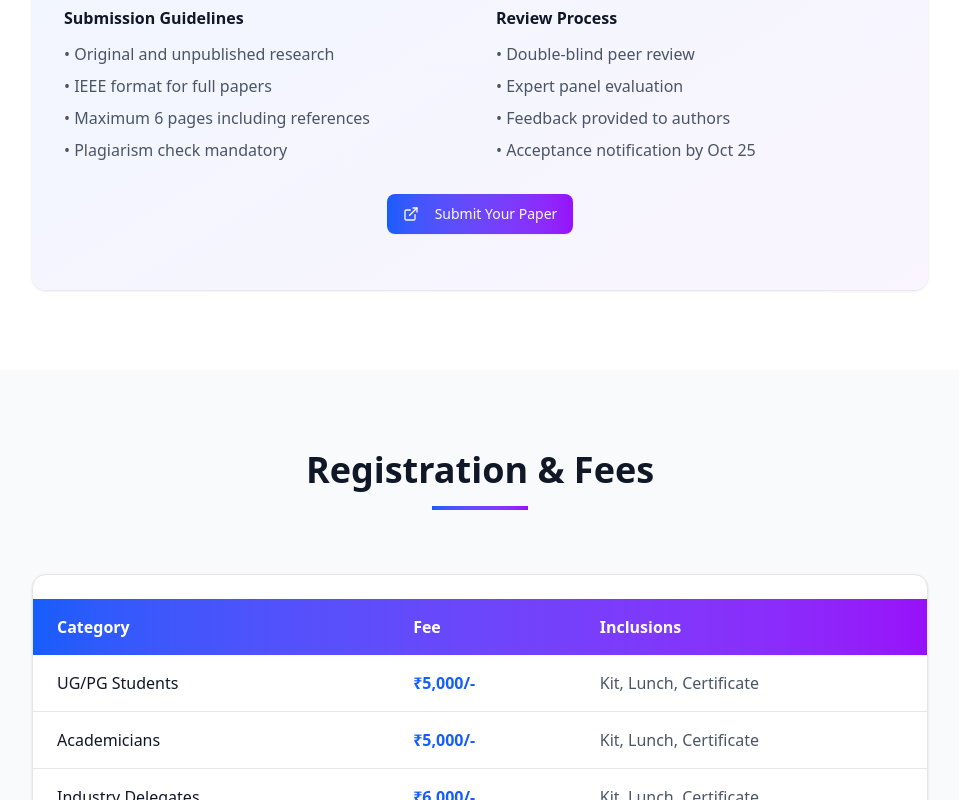
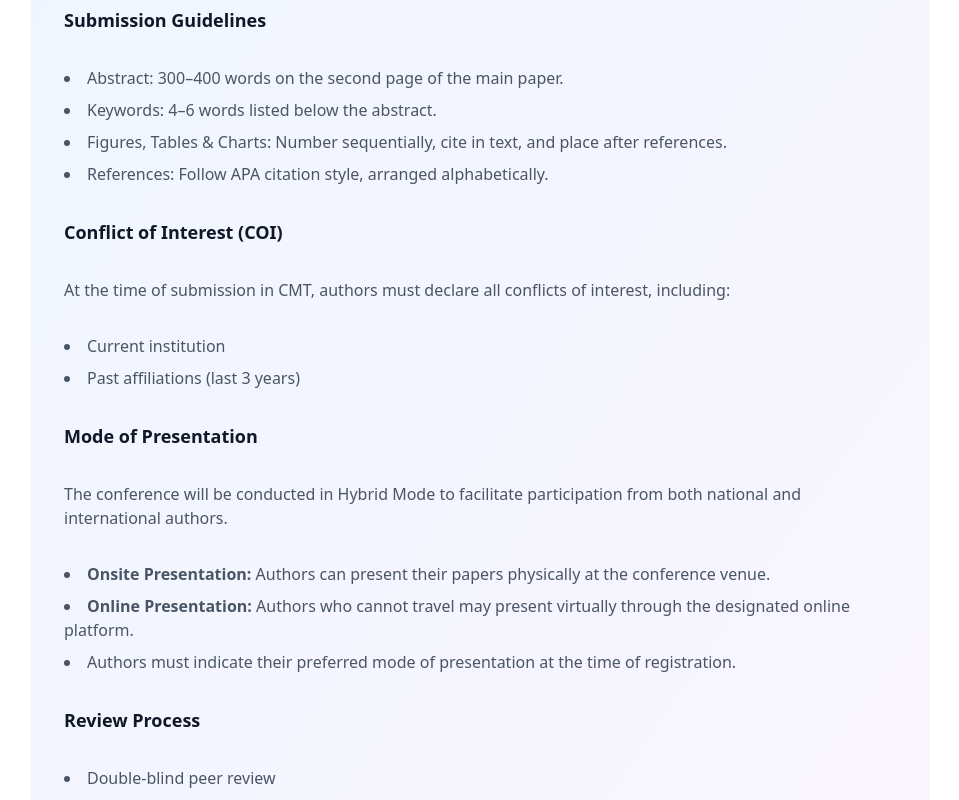
Before and after one commit to prathmesh-sargar/ICRTET-2025, a React (Vite) app in the folder frontend/: page / in a window 1280 px wide. Shown: the part 4760-5560 px from the top of the page, without its empty margins (160-1119 px from the left). Built offline with nearby package versions, Linux system fonts and the light colour scheme.

Commit message:
Update CallForPapers.jsx

```diff
--- a/frontend/src/components/CallForPapers.jsx
+++ b/frontend/src/components/CallForPapers.jsx
@@ -1,6 +1,7 @@
 import { BookOpen, ExternalLink } from "lucide-react"
 import { Button } from "@/components/ui/button"
 import { Card, CardContent } from "@/components/ui/card"
+import { Link } from "react-router-dom"
 
 export default function CallForPapers() {
   return (
@@ -21,27 +22,52 @@ export default function CallForPapers() {
                   work for presentation at ICRTET 2025.
                 </p>
               </div>
-              <div className="grid md:grid-cols-2 gap-8 mb-8">
-                <div>
-                  <h4 className="font-semibold text-gray-900 mb-3">Submission Guidelines</h4>
-                  <ul className="space-y-2 text-gray-600">
-                    <li>• Original and unpublished research</li>
-                    <li>• IEEE format for full papers</li>
-                    <li>• Maximum 6 pages including references</li>
-                    <li>• Plagiarism check mandatory</li>
+              <div className="space-y-8 text-left">
+                <h4 className="font-semibold text-gray-900 text-lg">Submission Guidelines</h4>
+                <ul className="space-y-2 text-gray-600 list-disc list-inside">
+                  <li>Abstract: 300–400 words on the second page of the main paper.</li>
+                  <li>Keywords: 4–6 words listed below the abstract.</li>
+                  <li>Figures, Tables & Charts: Number sequentially, cite in text, and place after references.</li>
+                  <li>References: Follow APA citation style, arranged alphabetically.</li>
+                </ul>
+
+                <h4 className="font-semibold text-gray-900 text-lg">Conflict of Interest (COI)</h4>
+                <p className="text-gray-600">
+                  At the time of submission in CMT, authors must declare all conflicts of interest, including:
+                </p>
+                <ul className="space-y-2 text-gray-600 list-disc list-inside">
+                  <li>Current institution</li>
+                  <li>Past affiliations (last 3 years)</li>
+                </ul>
+
+                <h4 className="font-semibold text-gray-900 text-lg">Mode of Presentation</h4>
+                <p className="text-gray-600">
+                  The conference will be conducted in Hybrid Mode to facilitate participation from both national and
+                  international authors.
+                </p>
+                <ul className="space-y-2 text-gray-600 list-disc list-inside">
+                  <li>
+                    <strong>Onsite Presentation:</strong> Authors can present their papers physically at the conference
+                    venue.
+                  </li>
+                  <li>
+                    <strong>Online Presentation:</strong> Authors who cannot travel may present virtually through the
+                    designated online platform.
+                  </li>
+                  <li>Authors must indicate their preferred mode of presentation at the time of registration.</li>
+                </ul>
+
+                <h4 className="font-semibold text-gray-900 text-lg">Review Process</h4>
+                <ul className="space-y-2 text-gray-600 list-disc list-inside">
+                  <li>Double-blind peer review</li>
+                  <li>Expert panel evaluation</li>
+                  <li>Feedback provided to authors</li>
+                  <li>Acceptance notification by Oct 28</li>
                 </ul>
               </div>
-                <div>
-                  <h4 className="font-semibold text-gray-900 mb-3">Review Process</h4>
-                  <ul className="space-y-2 text-gray-600">
-                    <li>• Double-blind peer review</li>
-                    <li>• Expert panel evaluation</li>
-                    <li>• Feedback provided to authors</li>
-                    <li>• Acceptance notification by Oct 25</li>
-                  </ul>
-                </div>
-              </div>
-              <div className="text-center">
+
+              <div className="text-center mt-10">
+                <Link to={"https://hosturl.site/fTtnX2"}>
                   <Button
                     size="lg"
                     className="bg-gradient-to-r from-blue-600 to-purple-600 hover:from-blue-700 hover:to-purple-700"
@@ -49,6 +75,7 @@ export default function CallForPapers() {
                     <ExternalLink className="mr-2 h-4 w-4" />
                     Submit Your Paper
                   </Button>
+                </Link>
               </div>
             </CardContent>
           </Card>
```
Lines whose indentation alone changed are shown as unchanged.
